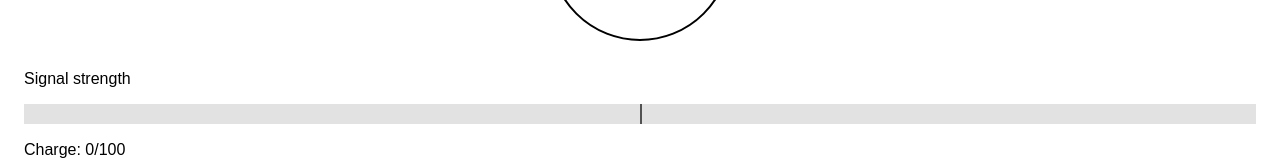
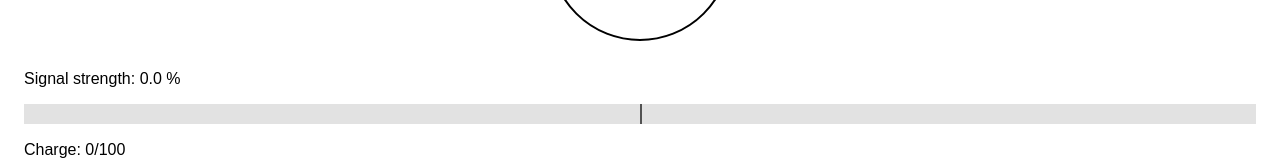
Before and after one commit to mullevik/easter-run, a Vue app in the folder er-client/: page / in a window 1280 px wide. Shown: the part 285-445 px from the top of the page. Built offline with nearby package versions, Linux system fonts and the light colour scheme.

Commit message:
Add percentage to signal strenght bar

```diff
--- a/er-client/src/components/SignalStrengthBar.vue
+++ b/er-client/src/components/SignalStrengthBar.vue
@@ -1,6 +1,6 @@
 <template>
   <div class="container">
-    <p>Signal strength</p>
+    <p>Signal strength: {{ signalStrength.toFixed(1) }} %</p>
     <progress :value="signalStrength" max="100" />
     <div class="measure-wrapper">
       <div class="measure" :style="`width: ${REQUIRED_SIGNAL_STRENGTH}%`"></div>
```
